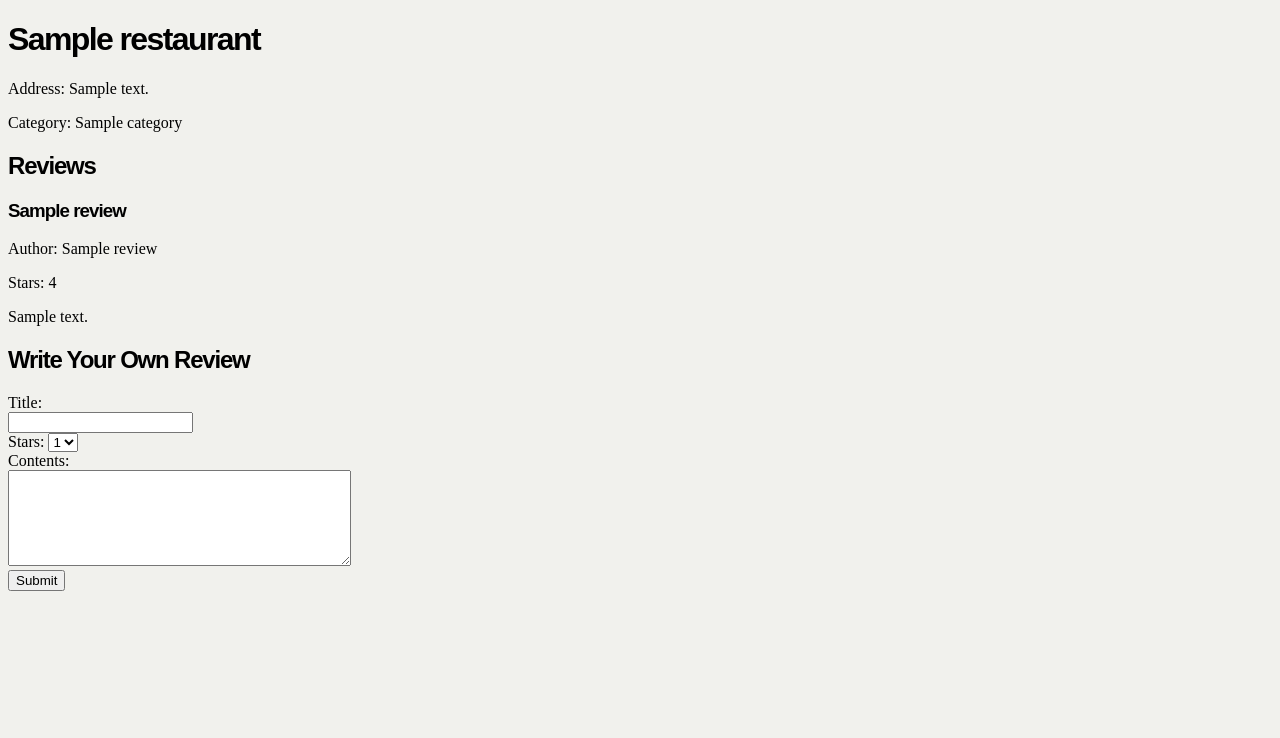
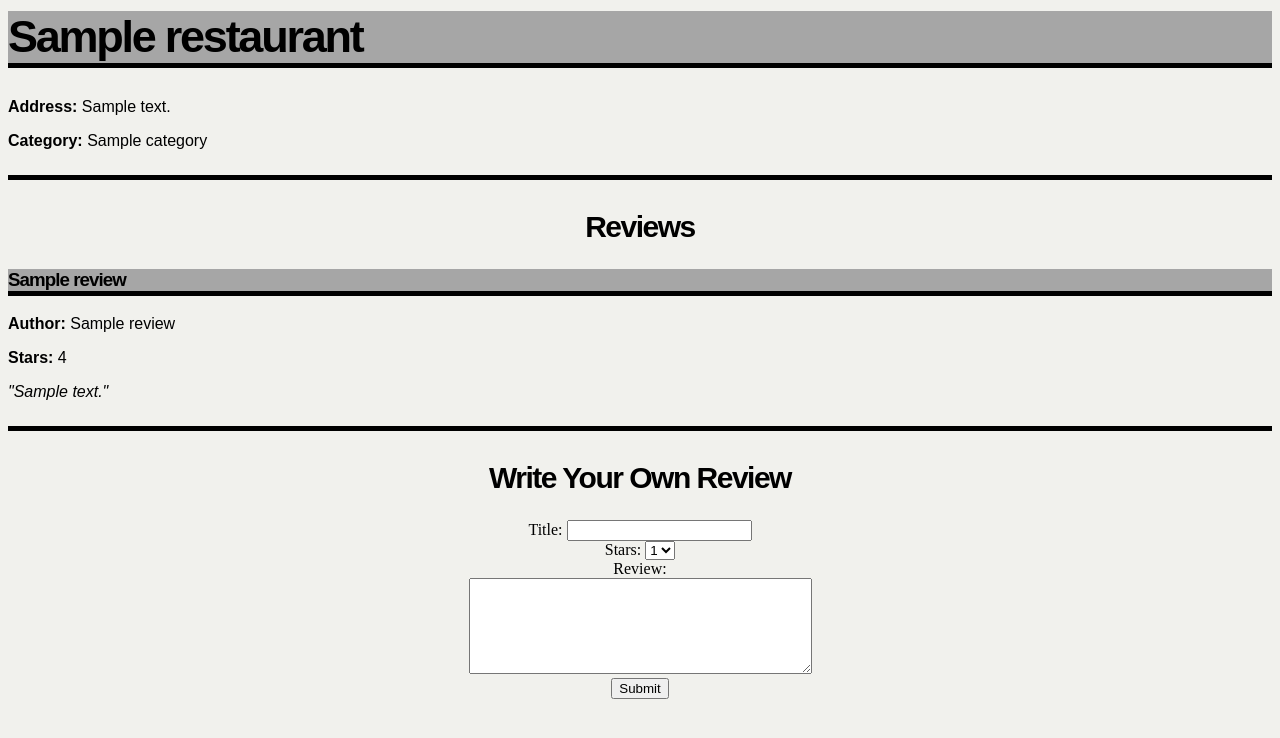
Before and after one commit to aSanchezzz/restaurant_reviewer, a Node server app: template views/restaurants.hbs in a window 1280 px wide. Shown: the top 738 px of the page. Run offline with Node 20, Linux system fonts and the light colour scheme; the template is opened without the code that fills it: most values are stand-ins (such as "Sample title", 1, 10 or a date in 2020).

Commit message:
more style

```diff
--- a/public/style.css
+++ b/public/style.css
@@ -1,15 +1,32 @@
-ul {
-  list-style: none;
-}
-
 body {
   background-color: #F1F1ED;
 }
 
-h1, h2, h3, h4, h5, h6 {
+p {
+  font-family: Arial, Helvetica, sans-serif;
+}
+
+h1 {
+  font-size: 45px;
+  margin-top: .25em;
+}
+
+h2 {
+  text-align: center;
+  font-family: Arial, Helvetica, sans-serif;
+  font-size: 30px;
+  font-weight: 600;
+  letter-spacing: -.05em;
+  border-top: 5px solid black;
+  padding-top: 1em;
+}
+
+h1, h3, h4, h5, h6 {
     /* line-height: 24px; */
     font-family: Arial, Helvetica, sans-serif;
     font-weight: 600;
     /*text-align: center;*/
     letter-spacing: -.05em;
+    border-bottom: 5px solid black;
+    background-color: rgb(166, 166, 166);
 }
--- a/views/restaurants.hbs
+++ b/views/restaurants.hbs
@@ -1,18 +1,19 @@
 <h1>{{restaurant.restaurant_name}}</h1>
-<p>Address: {{restaurant.address}}</p>
-<p>Category: {{restaurant.category}}</p>
+<p><b>Address:</b> {{restaurant.address}}</p>
+<p><b>Category:</b> {{restaurant.category}}</p>
 {{#if reviews}}
   <h2>Reviews</h2>
   {{#each reviews}}
     <h3>{{title}}</h3>
-    <p>Author: {{reviewer_name}}</p>
-    <p>Stars: {{stars}}</p>
-    <p>{{review}}</p>
+    <p><b>Author:</b> {{reviewer_name}}</p>
+    <p><b>Stars: </b>{{stars}}</p>
+    <p><i>"{{review}}"</i></p>
   {{/each}}
 {{/if}}
 <h2>Write Your Own Review</h2>
+<center>
   <form action="/submit_review/{{restaurant.id}}" method="POST">
-  <label>Title: </label><br>
+    <label>Title: </label>
     <input type="text" name="title"><br>
     <label>Stars:</label>
     <select name="stars">
@@ -22,7 +23,8 @@
       <option value="4">4</option>
       <option value="5">5</option>
     </select><br>
-  <label>Contents:</label><br>
+    <label>Review:</label><br>
     <textarea name="review" cols="40" rows="6"></textarea><br>
     <button type="submit">Submit</button>
   </form>
+</center>
```
Also changed, not shown: views/results.hbs (+7 -12 lines), views/search.hbs (+7 -5 lines). Lines whose indentation alone changed are shown as unchanged.
